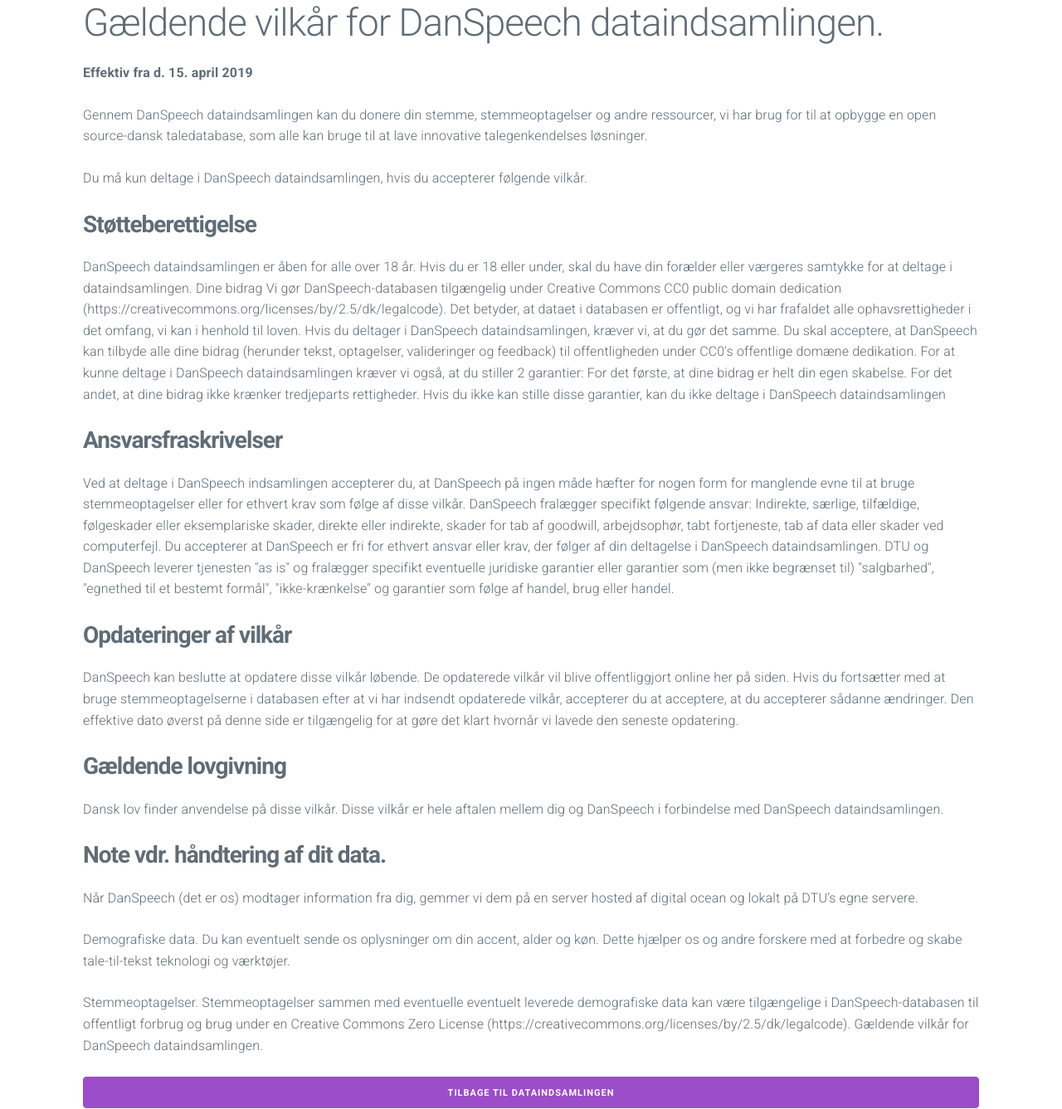
After one commit to Rasmusafj/danspeech_webapp, a Django app: page /requirements/ in a window 1280 px wide. The commit adds this page. Shown: the whole page at 83% size. Run offline with Django 3.2, Linux system fonts and the light colour scheme.

Commit message:
Major refactoring

```diff
--- /dev/null
+++ b/danspeech/templates/requirements.html
@@ -0,0 +1,92 @@
+<!DOCTYPE html>
+<html lang="en">
+<head>
+    <meta charset="UTF-8">
+    <title>Danspeech | Requirements</title>
+
+    {% load static %}
+
+    <link rel="stylesheet" href="//fonts.googleapis.com/css?family=Roboto:300,300italic,700,700italic">
+    <link rel="stylesheet" href="{% static 'normalize.css' %}">
+    <link rel="stylesheet" href="{% static 'milligram.min.css' %}">
+    <link rel="stylesheet" href="{% static 'main.css' %}">
+</head>
+<body>
+
+    <section class="container">
+        <h1>
+        Gældende vilkår for DanSpeech dataindsamlingen.
+        </h1>
+
+        <p><b>Effektiv fra d. 15. april 2019</b></p>
+        <p>
+        Gennem DanSpeech dataindsamlingen kan du donere din stemme, stemmeoptagelser og andre ressourcer, vi har brug for til at opbygge en open source-dansk taledatabase, som alle kan bruge til at lave innovative talegenkendelses løsninger.
+        </p>
+
+        <p>
+        Du må kun deltage i DanSpeech dataindsamlingen, hvis du accepterer følgende vilkår.
+        </p>
+
+        <h3>
+        <b>Støtteberettigelse</b>
+        </h3>
+        <p>
+            DanSpeech dataindsamlingen er åben for alle over 18 år. Hvis du er 18 eller under, skal du have din forælder eller værgeres samtykke for at deltage i dataindsamlingen.
+            Dine bidrag
+            Vi gør DanSpeech-databasen tilgængelig under Creative Commons CC0 public domain dedication (https://creativecommons.org/licenses/by/2.5/dk/legalcode). Det betyder, at dataet i databasen er offentligt, og vi har frafaldet alle ophavsrettigheder i det omfang, vi kan i henhold til loven. Hvis du deltager i DanSpeech dataindsamlingen, kræver vi, at du gør det samme.
+            Du skal acceptere, at DanSpeech kan tilbyde alle dine bidrag (herunder tekst, optagelser, valideringer og feedback) til offentligheden under CC0's offentlige domæne dedikation. For at kunne deltage i DanSpeech dataindsamlingen kræver vi også, at du stiller 2 garantier:
+            For det første, at dine bidrag er helt din egen skabelse.
+            For det andet, at dine bidrag ikke krænker tredjeparts rettigheder.
+            Hvis du ikke kan stille disse garantier, kan du ikke deltage i DanSpeech dataindsamlingen
+        </p>
+
+        <h3>
+            <b>
+                Ansvarsfraskrivelser
+            </b>
+        </h3>
+        <p>
+            Ved at deltage i DanSpeech indsamlingen accepterer du, at DanSpeech på ingen måde hæfter for nogen form for manglende evne til at bruge stemmeoptagelser eller for ethvert krav som følge af disse vilkår.
+            DanSpeech fralægger specifikt følgende ansvar: Indirekte, særlige, tilfældige, følgeskader eller eksemplariske skader, direkte eller indirekte, skader for tab af goodwill, arbejdsophør, tabt fortjeneste, tab af data eller skader ved computerfejl.
+            Du accepterer at DanSpeech er fri for ethvert ansvar eller krav, der følger af din deltagelse i DanSpeech dataindsamlingen.
+            DTU og DanSpeech leverer tjenesten "as is" og fralægger specifikt eventuelle juridiske garantier eller garantier som (men ikke begrænset til) "salgbarhed", "egnethed til et bestemt formål", "ikke-krænkelse" og garantier som følge af handel, brug eller handel.
+        </p>
+
+        <h3>
+            <b>Opdateringer af vilkår</b>
+        </h3>
+        <p>
+            DanSpeech kan beslutte at opdatere disse vilkår løbende.
+            De opdaterede vilkår vil blive offentliggjort online her på siden. Hvis du fortsætter med at bruge stemmeoptagelserne i databasen efter at vi har indsendt opdaterede vilkår, accepterer du at acceptere, at du accepterer sådanne ændringer.
+            Den effektive dato øverst på denne side er tilgængelig for at gøre det klart hvornår vi lavede den seneste opdatering.
+        </p>
+
+        <h3>
+            <b>Gældende lovgivning</b>
+        </h3>
+        <p>
+            Dansk lov finder anvendelse på disse vilkår. Disse vilkår er hele aftalen mellem dig og DanSpeech i forbindelse med DanSpeech dataindsamlingen.
+        </p>
+
+        <h3>
+            <b>Note vdr. håndtering af dit data.</b>
+        </h3>
+        <p>
+            Når DanSpeech (det er os) modtager information fra dig, gemmer vi dem på en server hosted af digital ocean og lokalt på DTU’s egne servere.
+        </p>
+
+        <p>Demografiske data. Du kan eventuelt sende os oplysninger om din accent, alder og køn. Dette hjælper os og andre forskere med at forbedre og skabe tale-til-tekst teknologi og værktøjer.</p>
+
+        <p>
+            Stemmeoptagelser. Stemmeoptagelser sammen med eventuelle eventuelt leverede demografiske data kan være tilgængelige i DanSpeech-databasen til offentligt forbrug og brug under en Creative Commons Zero License (https://creativecommons.org/licenses/by/2.5/dk/legalcode).
+            Gældende vilkår for DanSpeech dataindsamlingen.
+        </p>
+
+        <a href="/" class="button" style="margin:auto; display:block;">
+            Tilbage til dataindsamlingen
+        </a>
+
+</section>
+
+</body>
+</html>
--- a/danspeech/urls.py
+++ b/danspeech/urls.py
@@ -4,5 +4,6 @@ from . import views
 
 urlpatterns = [
     path('', views.index, name='index'),
+    path('requirements/', views.requirements, name="requiremnets"),
     path('save/', views.save_audio, name='save'),
 ]
--- a/danspeech/views.py
+++ b/danspeech/views.py
@@ -18,10 +18,15 @@ def index(request):
     random.shuffle(transcriptions)
 
     content = {
-        "transcriptions": transcriptions,
+        "transcriptions": transcriptions[:150],
     }
 
     return HttpResponse(template.render(content, request))
+
+
+def requirements(request):
+    template = loader.get_template('requirements.html')
+    return HttpResponse(template.render({}, request))
 
 
 def save_audio(request):
```
Also changed, not shown: danspeech/templates/danspeech.js (+41 -10 lines), danspeech/templates/index.html (+23 -10 lines).
